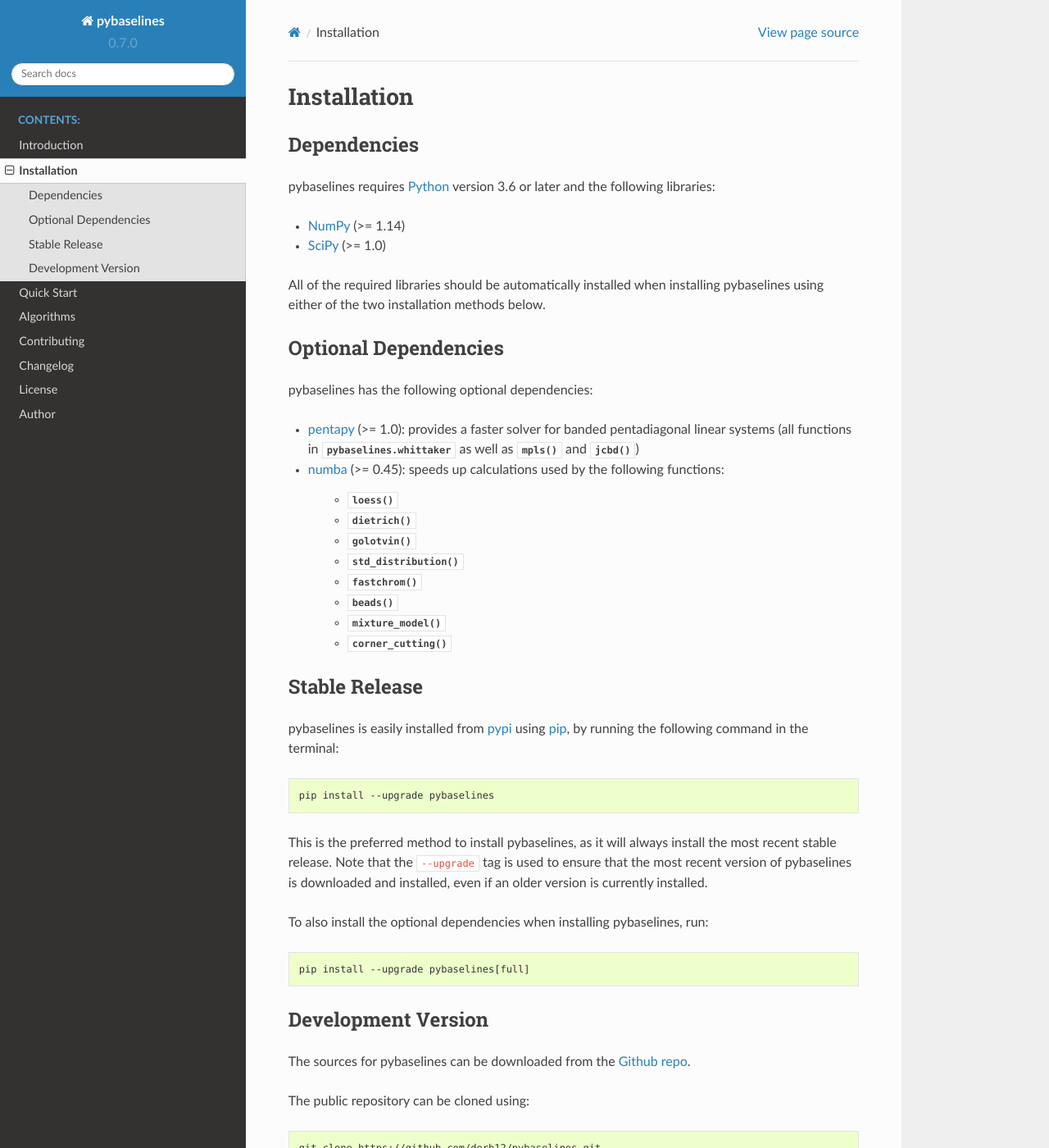
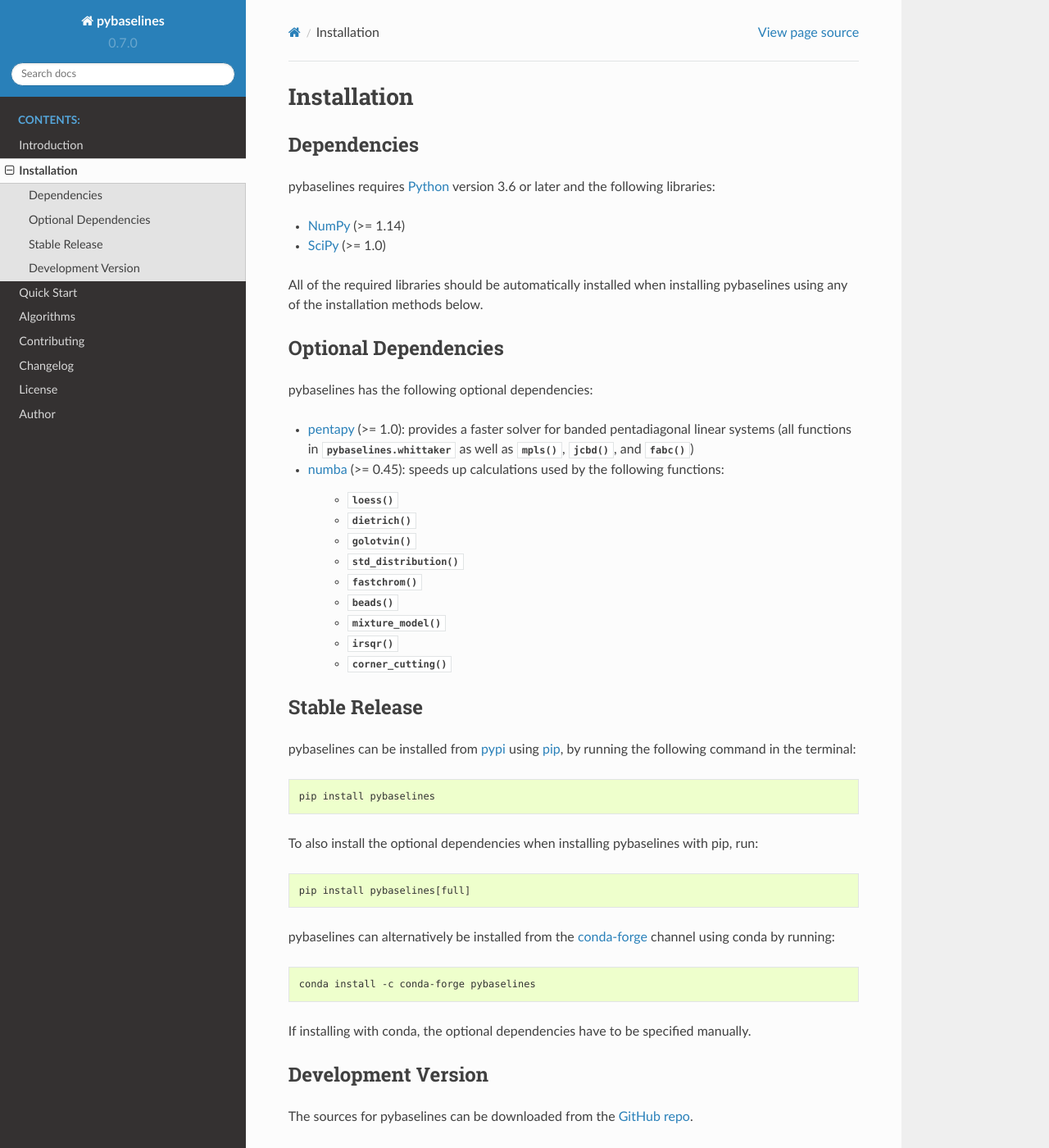
Before and after one commit to derb12/pybaselines, a Sphinx documentation site: the page built from docs/installation.rst, in a window 1280 px wide and 1400 px high. Shown: the whole window at 82% size. Built offline with Sphinx 7.4.7 and the Read the Docs theme 2.0.0, drawn with Linux system fonts in a browser that asks for light colours; pages that are not in the unit, such as notebooks, are missing from menus.

Commit message:
DOCS: Add logo and conda installation instructions

```diff
--- a/docs/index.rst
+++ b/docs/index.rst
@@ -1,5 +1,10 @@
 pybaselines Documentation
 =========================
+
+.. image:: images/logo.png
+   :alt: Logo
+   :align: center
+
 
 pybaselines is a library of algorithms for the baseline correction of experimental data.
 
--- a/docs/installation.rst
+++ b/docs/installation.rst
@@ -15,7 +15,7 @@
 
 
 All of the required libraries should be automatically installed when
-installing pybaselines using either of the two installation methods below.
+installing pybaselines using any of the installation methods below.
 
 Optional Dependencies
 ~~~~~~~~~~~~~~~~~~~~~
@@ -25,7 +25,7 @@
 * `pentapy <https://github.com/GeoStat-Framework/pentapy>`_ (>= 1.0):
   provides a faster solver for banded pentadiagonal linear systems
   (all functions in :mod:`pybaselines.whittaker` as well as
-  :func:`.mpls` and :func:`.jcbd`)
+  :func:`.mpls`, :func:`.jcbd`, and :func:`.fabc`)
 * `numba <https://github.com/numba/numba>`_ (>= 0.45):
   speeds up calculations used by the following functions:
 
@@ -36,34 +36,39 @@
     * :func:`.fastchrom`
     * :func:`.beads`
     * :func:`.mixture_model`
+    * :func:`.irsqr`
     * :func:`.corner_cutting`
 
 Stable Release
 ~~~~~~~~~~~~~~
 
-pybaselines is easily installed from `pypi <https://pypi.org/project/pybaselines>`_
+pybaselines can be installed from `pypi <https://pypi.org/project/pybaselines>`_
 using `pip <https://pip.pypa.io>`_, by running the following command in the terminal:
 
 .. code-block:: console
 
-    pip install --upgrade pybaselines
+    pip install pybaselines
 
-This is the preferred method to install pybaselines, as it will always install the most
-recent stable release. Note that the ``--upgrade`` tag is used to ensure that the
-most recent version of pybaselines is downloaded and installed, even if an older version
-is currently installed.
-
-To also install the optional dependencies when installing pybaselines, run:
+To also install the optional dependencies when installing pybaselines with pip, run:
 
 .. code-block:: console
 
-    pip install --upgrade pybaselines[full]
+    pip install pybaselines[full]
+
+pybaselines can alternatively be installed from the
+`conda-forge <https://anaconda.org/conda-forge/pybaselines>`_ channel using conda by running:
+
+.. code-block:: console
+
+    conda install -c conda-forge pybaselines
+
+If installing with conda, the optional dependencies have to be specified manually.
 
 
 Development Version
 ~~~~~~~~~~~~~~~~~~~
 
-The sources for pybaselines can be downloaded from the `Github repo <https://github.com/derb12/pybaselines>`_.
+The sources for pybaselines can be downloaded from the `GitHub repo <https://github.com/derb12/pybaselines>`_.
 
 The public repository can be cloned using:
 
```
Also changed, not shown: README.rst (+27 -17 lines), docs/introduction.rst (+5 -4 lines), docs/images/logo.png (added), 2 other files.
